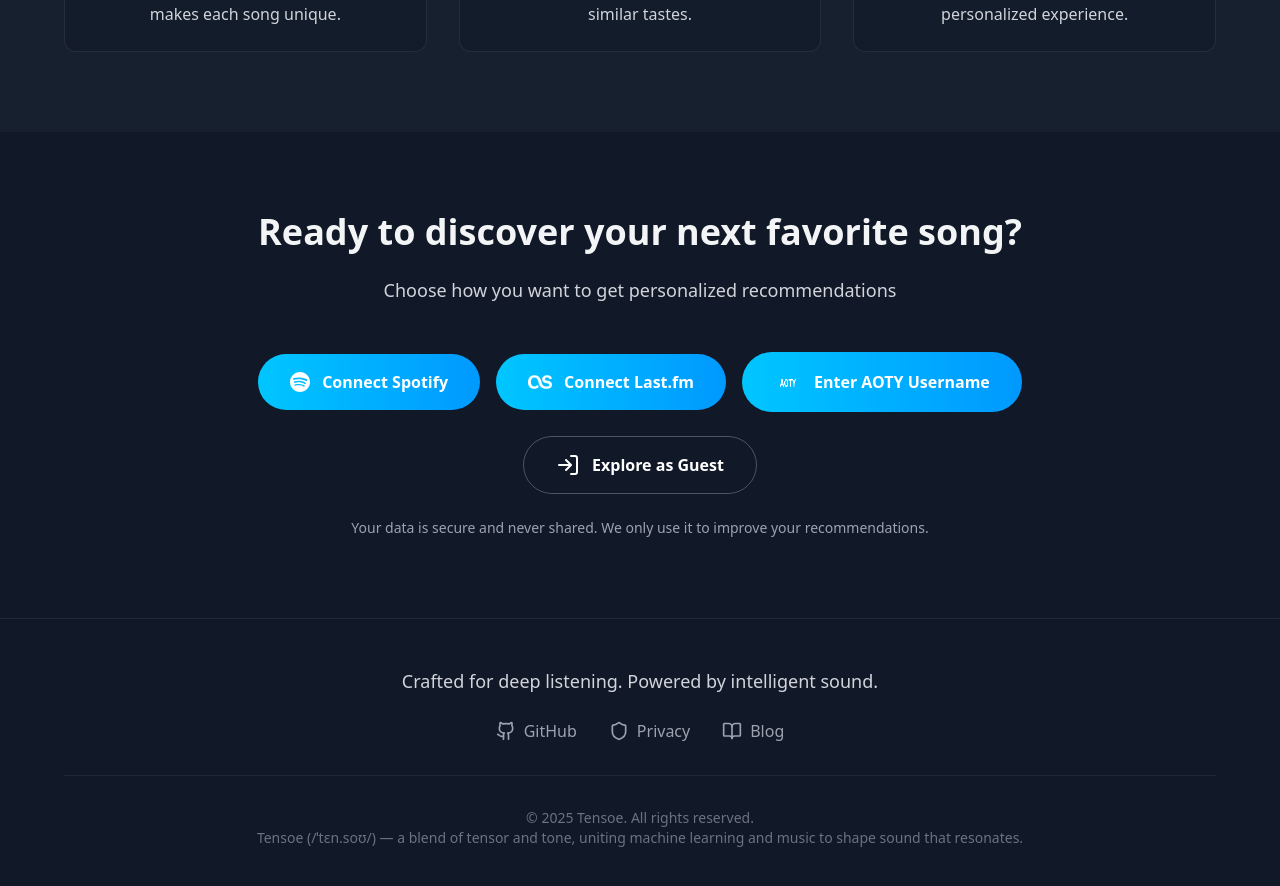
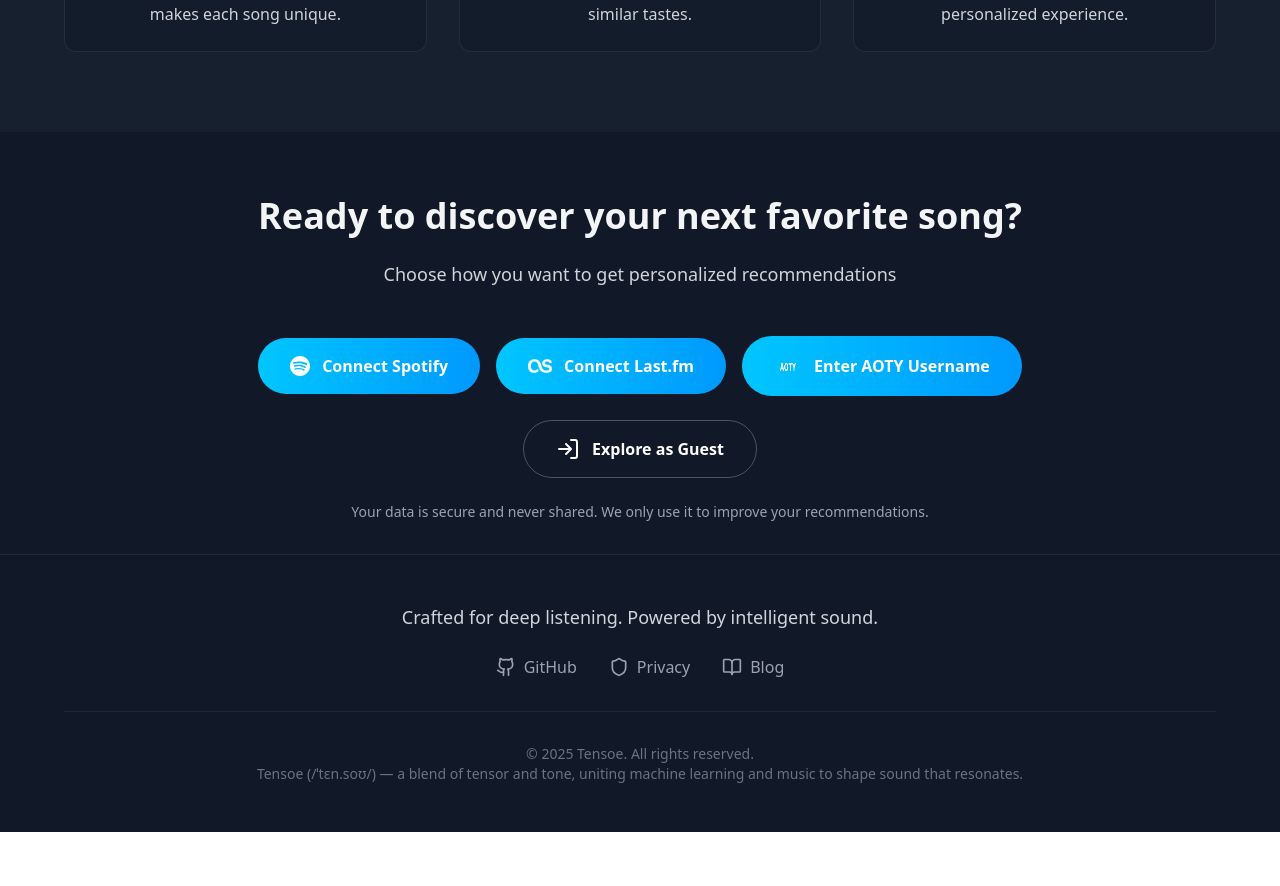
Before and after one commit to connergroth/Timbrality, a React (Vite) app in the folder frontend/: page / in a window 1280 px wide. Shown: the part 1320-2206 px from the top of the page. After the commit the page ends 2152 px from the top, so only its background shows below. Built offline with nearby package versions, Linux system fonts and the light colour scheme.

Commit message:
fixed ui inconsistencies

```diff
--- a/frontend/src/components/TryItNow.tsx
+++ b/frontend/src/components/TryItNow.tsx
@@ -4,7 +4,7 @@
 export function TryItNow() {
   const sectionRef = useScrollAnimation();
 
-  return <section ref={sectionRef} className="py-20 px-6 min-h-[50vh]">
+  return <section ref={sectionRef} className="pt-16 pb-8 px-6">
       <div className="max-w-4xl mx-auto text-center">
         <h2 className="text-3xl md:text-4xl font-bold mb-6 text-gray-100 scroll-fade-up">
           Ready to discover your next favorite song?
```
